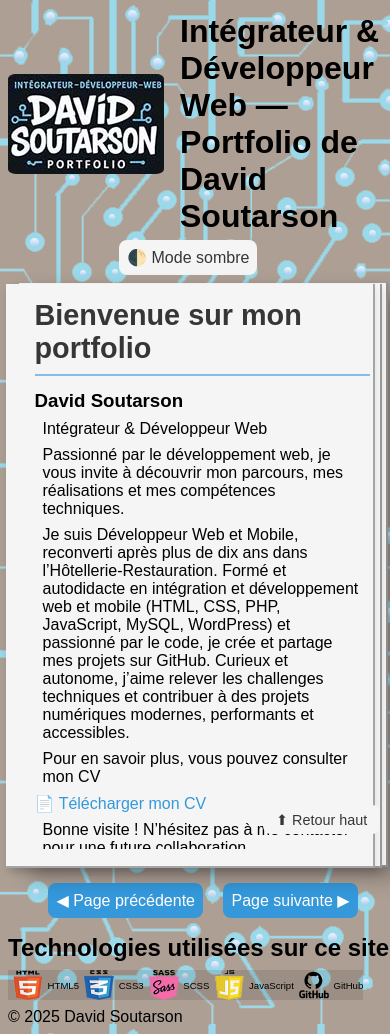
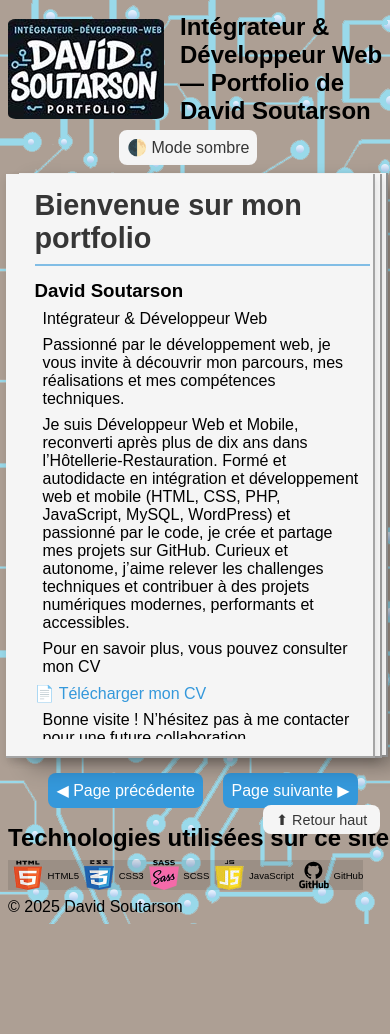
Before and after one commit to devweb-david-s/devweb-david-s.github.io, a plain HTML site: page index.html in a window 390 px wide. After the commit the page ends 924 px from the top, so only its background shows below. Drawn offline with nearby package versions, Linux system fonts and the light colour scheme; files that its build step writes are made by us from their sources.

Commit message:
modif: @media:petie ecant: .titre-site : font-size: 1.5rem

```diff
--- a/scss/styles.scss
+++ b/scss/styles.scss
@@ -619,6 +619,10 @@ body.dark {
         padding: 0.5em;
     }
 
+    .titre-site {
+        font-size: 1.5rem;
+    }
+
     .navigation-horizontal {
         position: relative;
         flex-direction: row;
```
